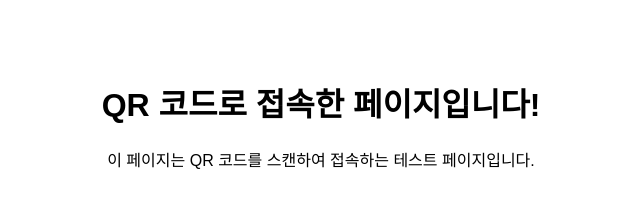
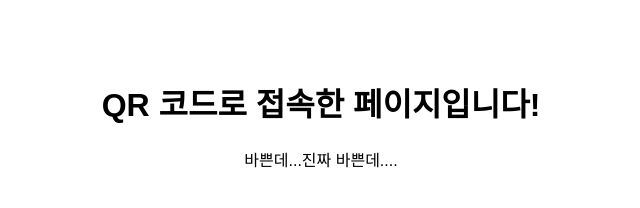
Before and after one commit to k1021206/qr-webpage, a plain HTML site: page index.html in a window 1280 px wide. Shown: the whole page, without its empty margins (319-959 px from the left). Drawn offline with Linux system fonts and the light colour scheme.

Commit message:
Update index.html

```diff
--- a/index.html
+++ b/index.html
@@ -14,6 +14,6 @@
 </head>
 <body>
     <h1>QR 코드로 접속한 페이지입니다!</h1>
-    <p>이 페이지는 QR 코드를 스캔하여 접속하는 테스트 페이지입니다.</p>
+    <p>바쁜데...진짜 바쁜데....</p>
 </body>
 </html>
```
